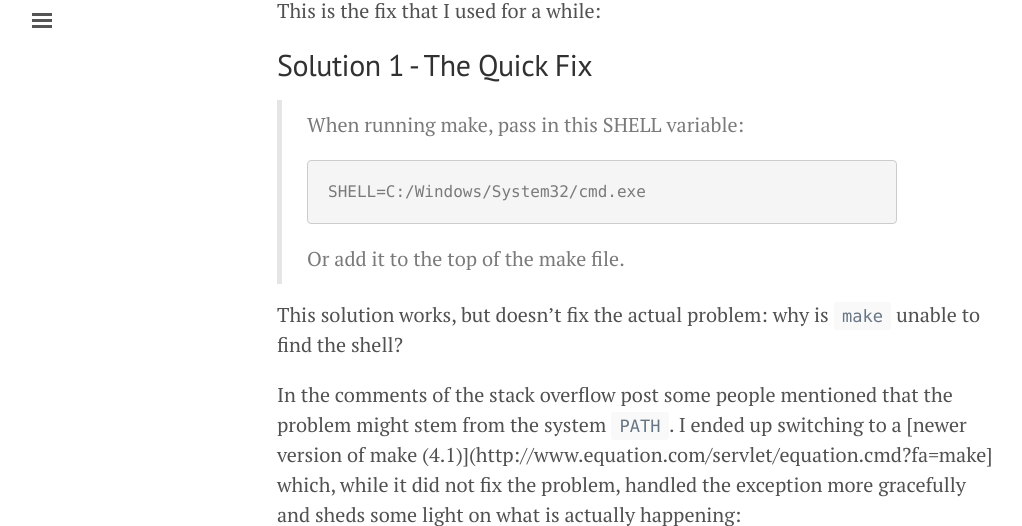
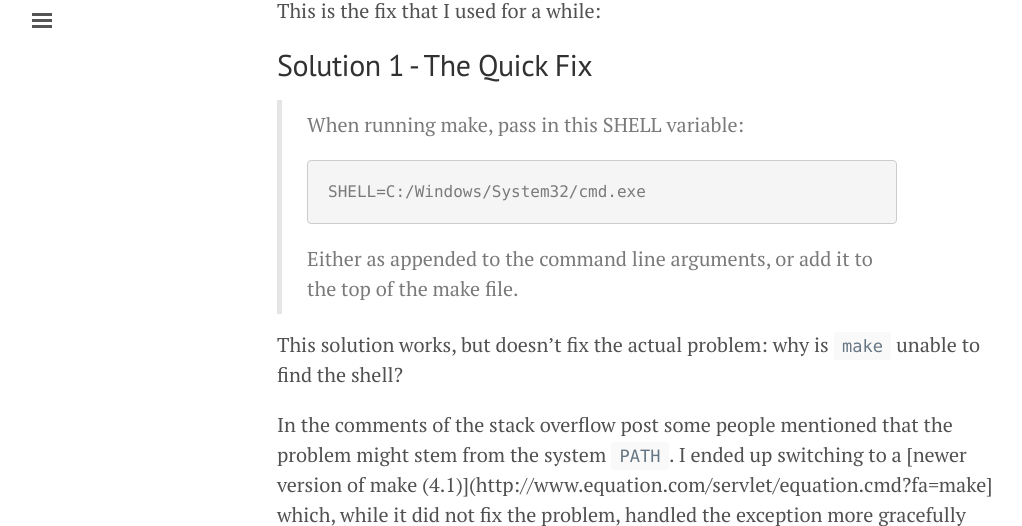
Before and after one commit to JohannesMP/com.johannesmp.blog, a Jekyll site: the page built from _posts/2016-01-23-fixing-make-exeptions-on-windows.md, in a window 1280 px wide and 900 px high, scrolled down 1158 px, cut to the strip 15-541 px from the top of the window. Shown: the whole strip, without its empty margins (3-1025 px from the left). Built offline with Jekyll 4.4.1, drawn with Linux system fonts in a browser that asks for light colours; nearby versions of some CDN libraries; Markdown is read by kramdown in place of the engine named in the settings; comment, search, counter and statistics services are not loaded.

Commit message:
Update 2016-01-23-fixing-make-exeptions-on-windows.md

```diff
--- a/_posts/2016-01-23-fixing-make-exeptions-on-windows.md
+++ b/_posts/2016-01-23-fixing-make-exeptions-on-windows.md
@@ -18,7 +18,7 @@
 
 I encountered this issue, and eventually stumbled upon a [stack overflow question](http://superuser.com/questions/375029/make-interrupt-exception-caught), the top answer of which recommended explicitly passing in the path of the SHELL to use. This did indeed fix the problem for me:
 
-![SHELL=C:/Windows/System32/cmd.exe](https://i.imgur.com/njKsqHr.png)
+![SHELL=C:/Windows/System32/cmd.exe](https://i.imgur.com/OtuThaZ.png)
 
 This is the fix that I used for a while:
 
@@ -28,7 +28,8 @@
 >
 >     SHELL=C:/Windows/System32/cmd.exe
 >
-> Or add it to the top of the make file.
+> Either as appended to the command line arguments, or add it to the top of the make file.
+>
 
 This solution works, but doesn't fix the actual problem: why is `make` unable to find the shell?
 
```
